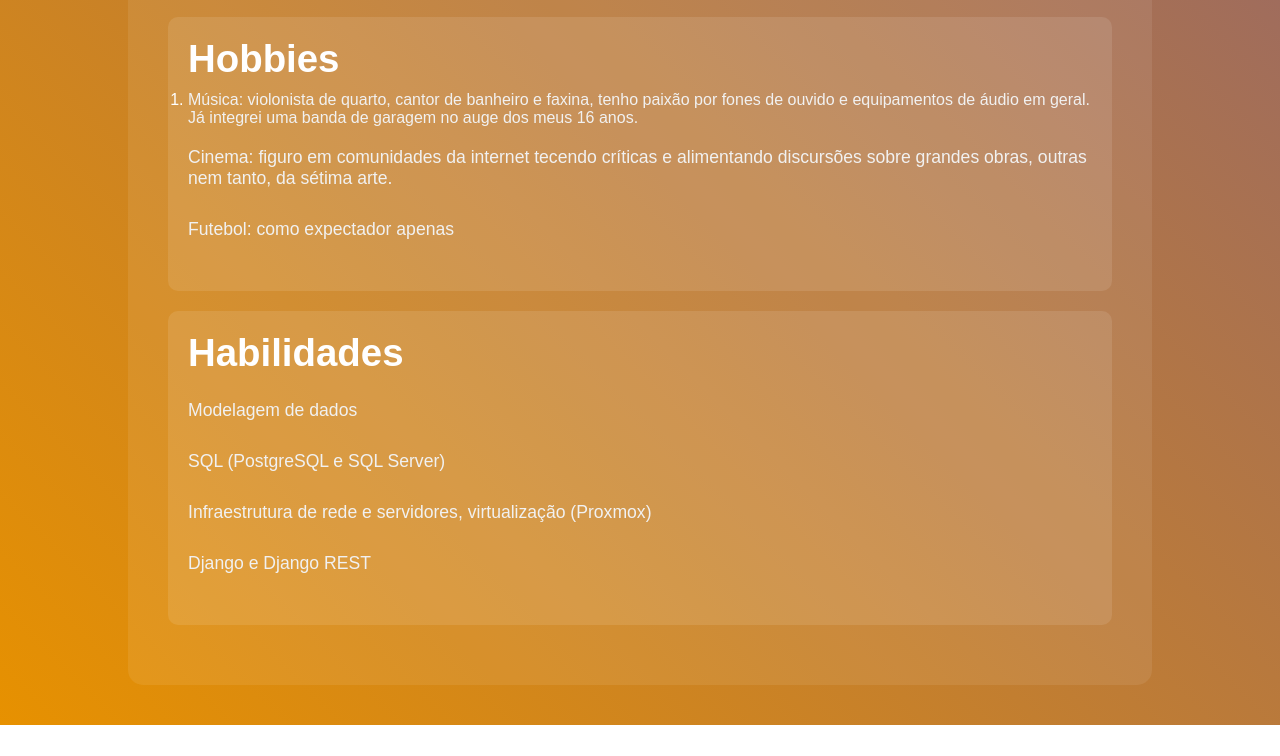
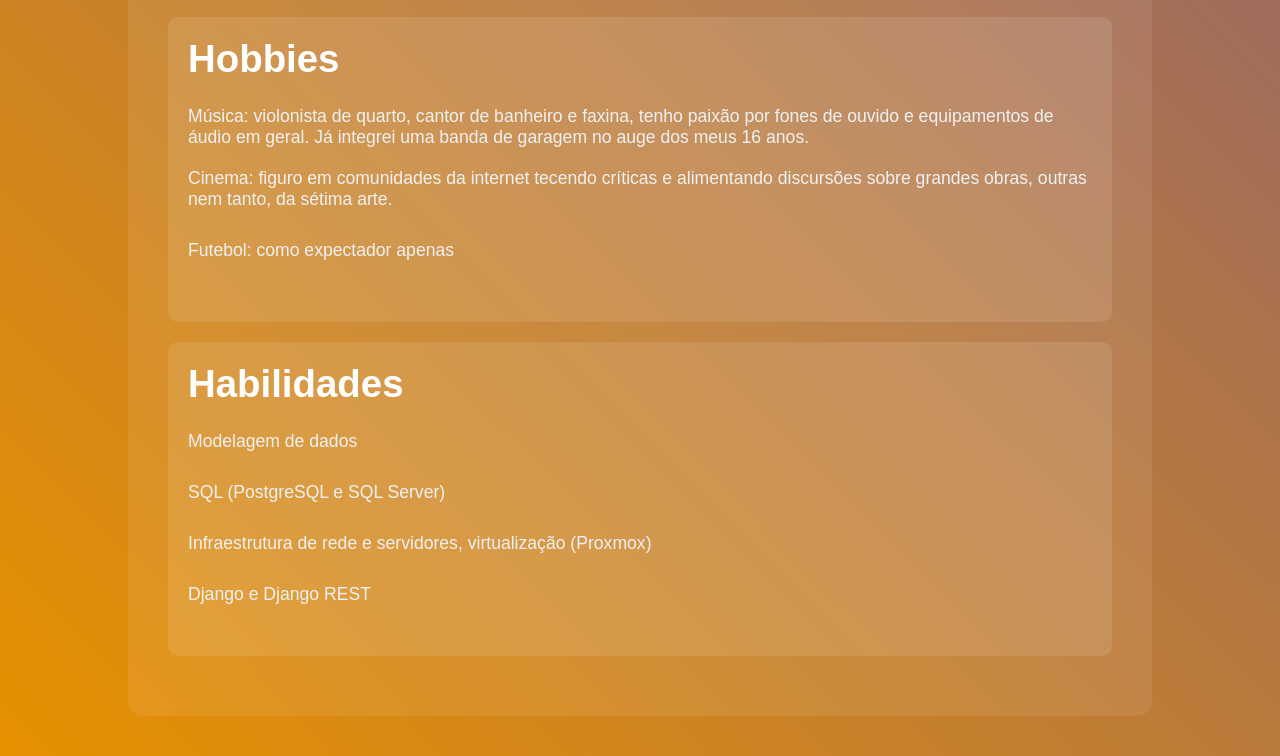
Before and after one commit to Klevilela/Prog-Internet-I---2025.1, a plain HTML site: page portfolio/portfolio.html in a window 1280 px wide. Shown: the part 2446-3202 px from the top of the page. Before the commit the page ends 3171 px from the top, so only its background shows below. Drawn offline with Linux system fonts and the light colour scheme.

Commit message:
pagina portfolio

```diff
--- a/portfolio/portfolio.html
+++ b/portfolio/portfolio.html
@@ -76,7 +76,7 @@
                     <div class="hobbies-Kleberson">
                         <h1>Hobbies</h1>
                         <ol>
-                            <li>
+                            <ul>
                                 <p>Música: violonista de quarto, cantor de banheiro e faxina,
                                  tenho paixão por fones de ouvido e equipamentos de áudio em geral.
                                   Já integrei uma banda de garagem no auge dos meus 16 anos.
```
